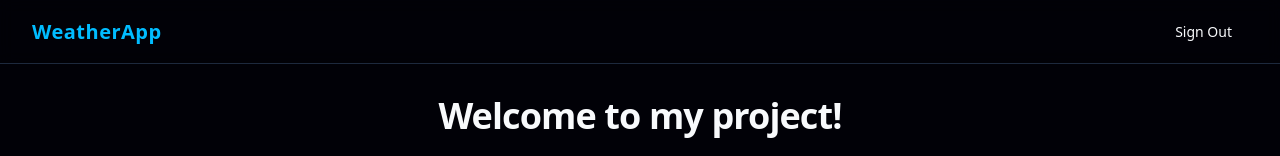
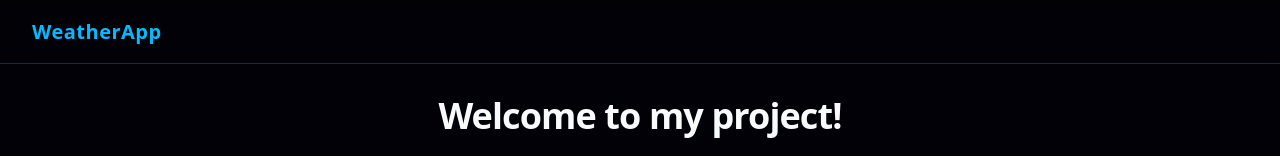
Before and after one commit to andresfibarra/weather-app-next-fullstack, a Next.js app: page / in a window 1280 px wide. Shown: the top 156 px of the page. Built offline with nearby package versions, Linux system fonts and the light colour scheme; no server answers.

Commit message:
Using useAuth in navbar display

```diff
--- a/src/components/navbar.jsx
+++ b/src/components/navbar.jsx
@@ -3,14 +3,25 @@
 import React from 'react';
 import Logo from './logo';
 import { Button } from '@/components/ui/button';
+import Link from 'next/link';
+import { useAuth } from '@/utils/hooks/useAuth';
 
 function NavBar() {
+  const { isAuthed } = useAuth();
+  console.log('>>>>>>>>>>>>>>>> isAuthed:', isAuthed);
+
   return (
     <header className="fixed top-0 left-0 w-full h-16 px-8 flex items-center justify-between border-b border-slate-800 backdrop-blur z-50">
-      <Logo />
-      <form action="/auth/signout" method="post">
-        <Button variant="ghost">Sign Out</Button>
-      </form>
+      <Link href="/">
+        <Button variant="ghost" className="p-0 h-auto">
+          <Logo />
+        </Button>
+      </Link>
+      {isAuthed && (
+        <form action="/auth/signout" method="post">
+          <Button variant="ghost">Sign Out</Button>
+        </form>
+      )}
     </header>
   );
 }
```
